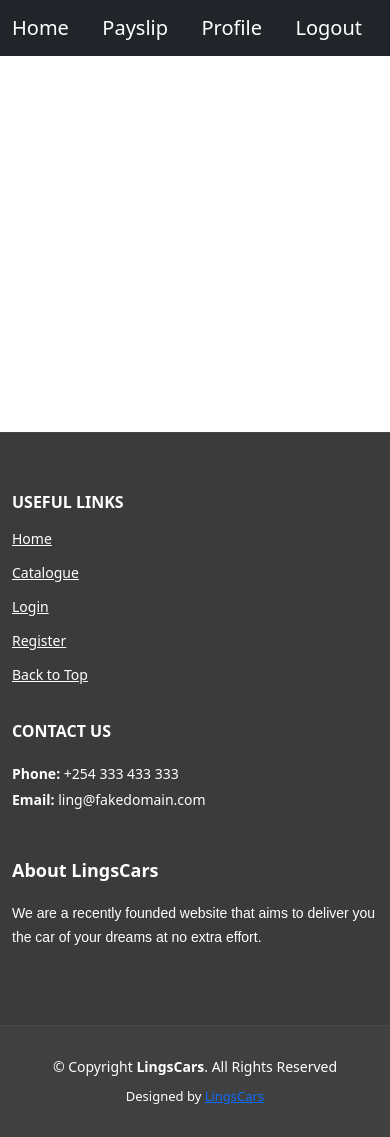
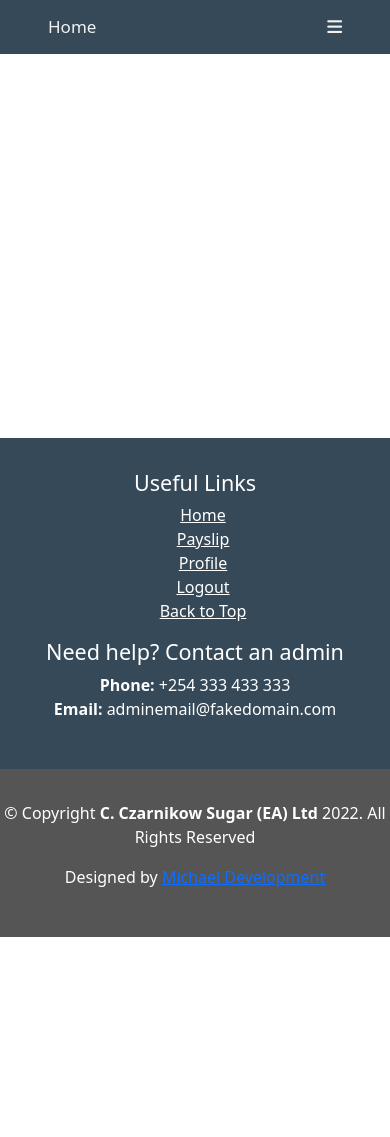
Before and after one commit to mkaminchia/payroll_copy, a CodeIgniter 4 app: template app/Views/employee/dashboard.php in a window 390 px wide. After the commit the page ends 937 px from the top, so only its background shows below. Run offline with PHP 8.4 and a stand-in for CodeIgniter, Linux system fonts and the light colour scheme; the template is opened without the code that fills it, so the values that code supplies are empty; some libraries are stand-ins or nearby versions.

Commit message:
Made employee dashboard responsive

```diff
--- a/app/Views/templates/employee_template.php
+++ b/app/Views/templates/employee_template.php
@@ -19,77 +19,55 @@
     <link href="../css/employee.css?v=<?php echo time(); ?>" rel="stylesheet" type="text/css">
 </head>
 <body>
-    <!-- <div class="container-fluid"> -->
-        <header class="mb-5">
-            <nav class="navbar fixed-top navbar-expand-lg navbar-dark bg-dark">
-                <div class="container-fluid">
-                    <a class="navbar-brand" href="/employee">Home</a>
-                    <a class="navbar-brand" href="#">Payslip</a>
-                    <a class="navbar-brand" href="#">Profile</a>
-                    <a class="navbar-brand" href="/employee/logout">Logout</a>
+    <div class="container-fluid" style="padding: 0;">
+        <header>
+            <div class="topnav" id="myTopnav">
+                <a href="/employee">Home</a>
+                <a href="#">Payslip</a>
+                <a href="#">Profile</a>
+                <a href="#">Logout</a>
+                <a href="javascript:void(0);" class="icon" onclick="myFunction()">
+                    <i class="fa fa-bars"></i>
+                </a>
             </div>
-            </nav>
         </header>
-
 
         <?php $this->renderSection('content'); ?>
 
-
-        <footer class="mb-0 mt-5" style="bottom: 0;" id="footer">
-
-            <div class="footer-top">
-                <div class="container">
-                    <div class="row">
-                        <div class="col-lg-3 col-md-6 footer-links">
+        <footer>
+            <div class="row footer-top">
+                <div class="col-12 col-md-6 footer-links">
                     <h4>Useful Links</h4>
                     <ul>
                         <li>
-                                    <a href="/">Home</a>
+                            <a href="/employee">Home</a>
                         </li>
                         <li>
-                                    <a href="/catalogue">Catalogue</a>
+                            <a href="#">Payslip</a>
                         </li>
                         <li>
-                                    <a href="/auth/login">Login</a>
+                            <a href="#">Profile</a>
                         </li>
                         <li>
-                                    <a href="/auth/register">Register</a>
+                            <a href="#">Logout</a>
                         </li>
                         <li>
                             <a href="#">Back to Top</a>
                         </li>
                     </ul>
                 </div>
-
-                        <div class="col-lg-3 col-md-6 footer-contact">
-                            <h4>Contact Us</h4>
+                <div class="col-12 col-md-6 footer-contact">
+                    <h4>Need help? Contact an admin</h4>
                     <p>
                         <strong>Phone:</strong> +254 333 433 333
-                                <br> <strong>Email:</strong> ling@fakedomain.com
+                        <br> <strong>Email:</strong> adminemail@fakedomain.com
                         <br>
                     </p>
                 </div>
-
-                        <div class="col-lg-3 col-md-6 footer-info">
-                            <h3>About LingsCars</h3>
-                            <p>We are a recently founded website that aims to deliver you the car of your dreams at no extra effort.</p>
-                            <div class="social-links mt-3">
-                                <a href="#" class="twitter">
-                                </a>
-                                <a href="#" class="facebook">
-                                </a>
-                                <a href="#" class="instagram">
-                                </a>
-                                <a href="#" class="linkedin">
-                                </a>
             </div>
-                        </div>
-                    </div>
-                </div>
-            </div>
-            <div class="container">
-                <div class="copyright"> &copy; Copyright <strong><span>LingsCars</span></strong>. All Rights Reserved </div>
-                <div class="credits"> Designed by <a href="#">LingsCars</a> </div>
+            <div class="row footer-bottom">
+                <p class="copyright"> &copy; Copyright <strong><span>C. Czarnikow Sugar (EA) Ltd</span></strong> 2022. All Rights Reserved </p>
+                <p class="credits"> Designed by <a href="#">Michael Development</a> </p>
             </div>
         </footer>
 
@@ -98,24 +76,30 @@
 
 
 
+
+
+
+
+
+    </div>
+
+
     <!--Bootstrap JS-->
     <script src="https://cdn.jsdelivr.net/npm/bootstrap@5.2.0-beta1/dist/js/bootstrap.bundle.min.js" integrity="sha384-pprn3073KE6tl6bjs2QrFaJGz5/SUsLqktiwsUTF55Jfv3qYSDhgCecCxMW52nD2" crossorigin="anonymous"></script>
 
     <script>
-        function search_car() {
-            let input = document.getElementById('searchbar').value
-            input=input.toLowerCase();
-            let x = document.getElementsByClassName('image-and-words');
 
-            for (i = 0; i < x.length; i++) {
-                if (!x[i].innerHTML.toLowerCase().includes(input)) {
-                    x[i].style.display="none";
-                }
-                else {
-                    x[i].style.display="";
+        /* Toggle between adding and removing the "responsive" class to topnav when the user clicks on the icon */
+        function myFunction() {
+            var x = document.getElementById("myTopnav");
+            if (x.className === "topnav") {
+                x.className += " responsive";
+            } else {
+                x.className = "topnav";
             }
         }
-        }
+
     </script>
+
 </body>
 </html>
--- a/public/css/employee.css
+++ b/public/css/employee.css
@@ -1,84 +1,90 @@
-#footer{
-    background: #404040;
-    padding: 0 0 30px 0;
-    color: #fff;
-    font-size: 14px;
+/* Add a black background color to the top navigation */
+.topnav {
+    background-color: #364958;
+    overflow: hidden;
+    color: grey;
+    display: flex;
+    justify-content: space-between;
+    padding: 0 2em 0;
 }
-#footer .footer-top{
-    background: #3b3b3b;
-    border-top: 1px solid #474747;
-    border-bottom: 1px solid #474747;
-    padding: 60px 0 30px 0;
+
+/* Style the links inside the navigation bar */
+.topnav a {
+    float: left;
+    display: block;
+    color: #f2f2f2;
+    text-align: center;
+    padding: 14px 16px;
+    text-decoration: none;
+    font-size: 17px;
 }
-#footer .footer-top .footer-info{
-    margin-bottom: 30px;
+
+/* Change the color of links on hover */
+.topnav a:hover {
+    background-color: #C9E4CA;
+    color: black;
 }
-#footer .footer-top .footer-info h3{
-    font-size: 18px;
-    margin: 0 0 20px 0;
-    padding: 2px 0 2px 0;
-    line-height: 1;
-    font-weight: 700
+
+/* Hide the link that should open and close the topnav on small screens */
+.topnav .icon {
+    display: none;
 }
-#footer .footer-top .footer-info p{
-    font-size: 14px;
-    line-height: 24px;
-    margin-bottom: 0;
-    font-family: "Raleway", sans-serif;
-    color: #fff
+
+/* When the screen is less than 600 pixels wide, hide all links, except for the first one ("Home"). Show the link that contains should open and close the topnav (.icon) */
+@media screen and (max-width: 650px) {
+.topnav a:not(:first-child) {
+    display: none;
 }
-#footer .footer-top h4{
-    font-size: 16px;
-    font-weight: bold;
-    color: #fff;
-    text-transform: uppercase;
+.topnav a.icon {
+    float: right;
+    display: block;
+}
+}
+
+/* The "responsive" class is added to the topnav with JavaScript when the user clicks on the icon. This class makes the topnav look good on small screens (display the links vertically instead of horizontally) */
+@media screen and (max-width: 650px) {
+.topnav.responsive {
     position: relative;
-    padding-bottom: 12px
+    display: block;
 }
-#footer .footer-top .footer-links{
-    margin-bottom: 30px
+.topnav.responsive a.icon {
+    position: absolute;
+    right: 0;
+    top: 0;
 }
-#footer .footer-top .footer-links ul{
-    list-style: none;
-    padding: 0;
-    margin: 0
+.topnav.responsive a {
+    float: none;
+    display: block;
+    text-align: left;
 }
-#footer .footer-top .footer-links ul i{
-    padding-right: 2px;
-    color: #ec7f6d;
-    font-size: 18px;
-    line-height: 1
 }
-#footer .footer-top .footer-links ul li{
-    padding: 10px 0;
-    display: flex;
-    align-items: center
+
+
+
+footer{
+    margin: 3em 0 0;
+    color: white;
+    text-align: center;
 }
-#footer .footer-top .footer-links ul li:first-child{
-    padding-top: 0
+.footer-top{
+    background-color: #364958;
+    padding: 2em 0;
 }
-#footer .footer-top .footer-links ul a{
-    color: #fff;
-    transition: 0.3s;
-    display: inline-block;
-    line-height: 1
+.footer-links ul{
+    padding-left: 1em;
 }
-#footer .footer-top .footer-links ul a:hover{
-    color: #e96b56
+.footer-links li{
+    list-style-type: none;
 }
-#footer .footer-top .footer-contact{
-    margin-bottom: 30px
+.footer-links a{
+    color: white;
+    text-align: left;
 }
-#footer .footer-top .footer-contact p{
-    line-height: 26px
+.footer-links a:hover{
+    text-decoration: none;
+    color: blue;
 }
-#footer .copyright{
-    text-align: center;
-    padding-top: 30px
+.footer-bottom{
+    background: rgb(85, 85, 85);
+    padding: 2em 0;
 }
-#footer .credits{
-    padding-top: 10px;
-    text-align: center;
-    font-size: 13px;
-    color: #fff
-}
```
Lines whose indentation alone changed are shown as unchanged.
